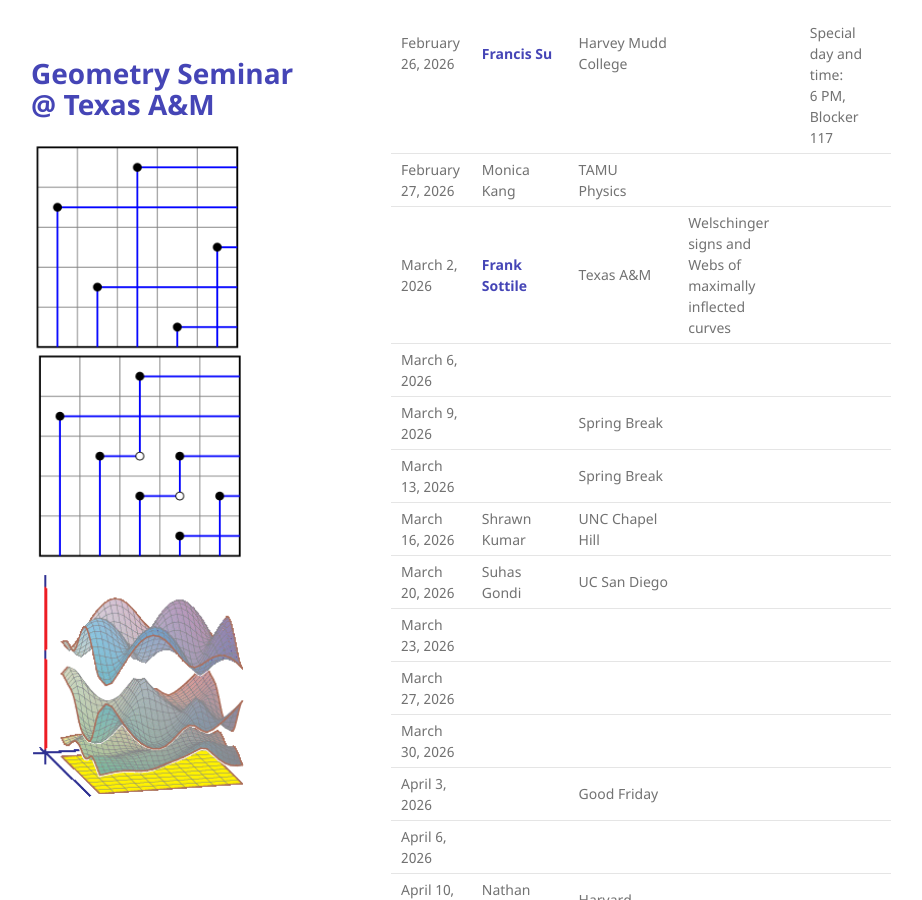
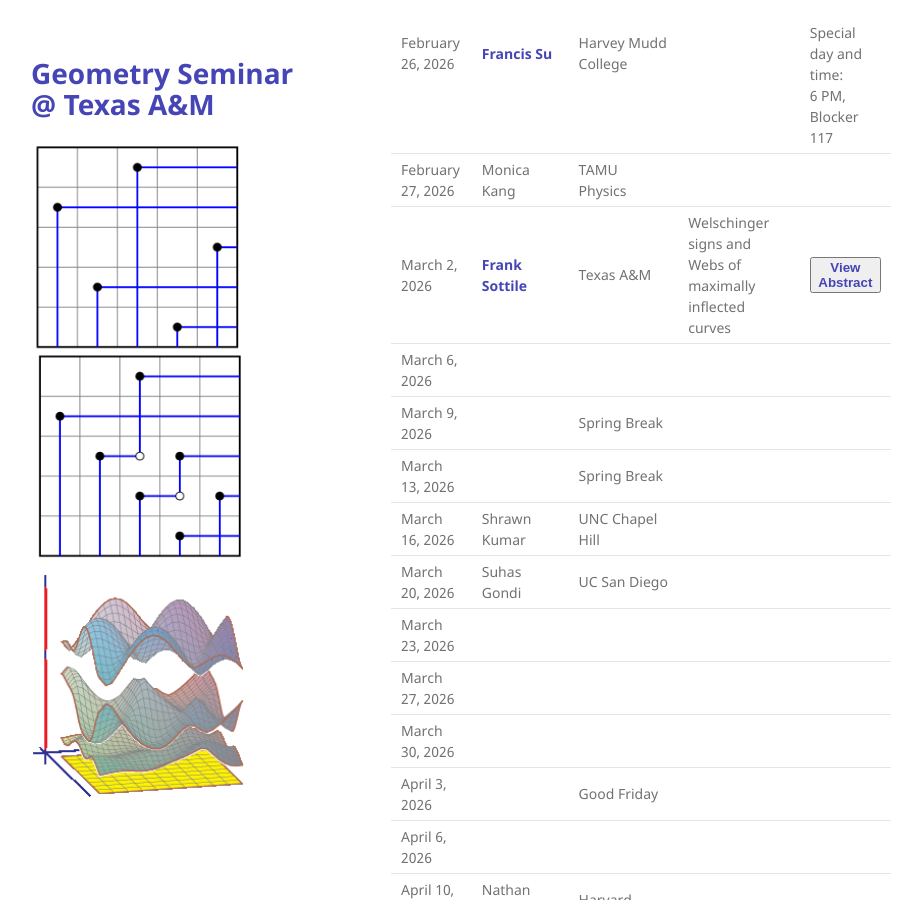
Before and after one commit to tamu-seminar/geometry, a Jekyll site: the page built from index.md, in a window 1280 px wide and 900 px high, scrolled down 1040 px. Shown: the whole window, without its empty margins (179-1101 px from the left). Built offline with Jekyll 4.4.1, drawn with Linux system fonts in a browser that asks for light colours.

Commit message:
added abstract

```diff
--- a/index.md
+++ b/index.md
@@ -35,7 +35,7 @@ The organizers are [Frank Sottile](https://franksottile.github.io/) and others.
 | February 23, 2026 |  Jie Xu | Northeastern University | TBA | |
 | February 26, 2026 | [Francis Su](https://www.francissu.com/) | Harvey Mudd College | | [Geller Lecture](https://sites.google.com/tamu.edu/geller-lecture-2026/home) <br><br> Special day and time: <br> 6 PM, Blocker 117 |
 | February 27, 2026 | Monica Kang| TAMU Physics| | |
-| March 2, 2026 |  [Frank Sottile](https://franksottile.github.io/) | Texas A&M | Welschinger signs and Webs of maximally inflected curves | |
+| March 2, 2026 |  [Frank Sottile](https://franksottile.github.io/) | Texas A&M | Welschinger signs and Webs of maximally inflected curves | <button type="button" class="abstract-link" onclick="showAbstract('Sottile2')">View Abstract</button> |
 | March 6, 2026 | | | | |
 | March 9, 2026 | | Spring Break | | |
 | March 13, 2026 | | Spring Break | | |
@@ -159,6 +159,24 @@ This talk is based on a joint work (<a href="https://msp.org/astat/2024/15-2/ast
 
 
 
+<!---------------------------------------------------------------------------------------------------->
+
+<div id="Sottile2" style="display:none;" aria-hidden="true">
+  <p>
+
+</p>
+A 3-dimensional subspace $f$ of real polynomials defines a map $f\colon {\mathbb P}^1 \to {\mathbb P}^2$ whose image is a rational plane curve.
+It is maximally inflected when all of its flexes are real, equivalently, when its Wronski determinant has only real roots.
+WE associate two {\it a priori} distinct signs ($\pm 1$) to $f$: the Welschinger invariant of the rational curve and the degree of
+the Wronski map at $f$.   Extensive computation suggests that these signs coincide.   While studying the conjecture,
+we were led to a deeper conjecture:  We define a mixed Wronskian, a function ${\mathbb P}^1 \to {\mathbb P}^$.  The
+inverse image of the positive reals encodes the real geometry of $f$ and conjecturally is an object called a web.
+We conjecture that known bijections between webs and standard Young tableaux and between tableaux with maximally inflected curves
+recovers the curve.
+<p>
+</p>
+</div>
+
 
 
 
```
